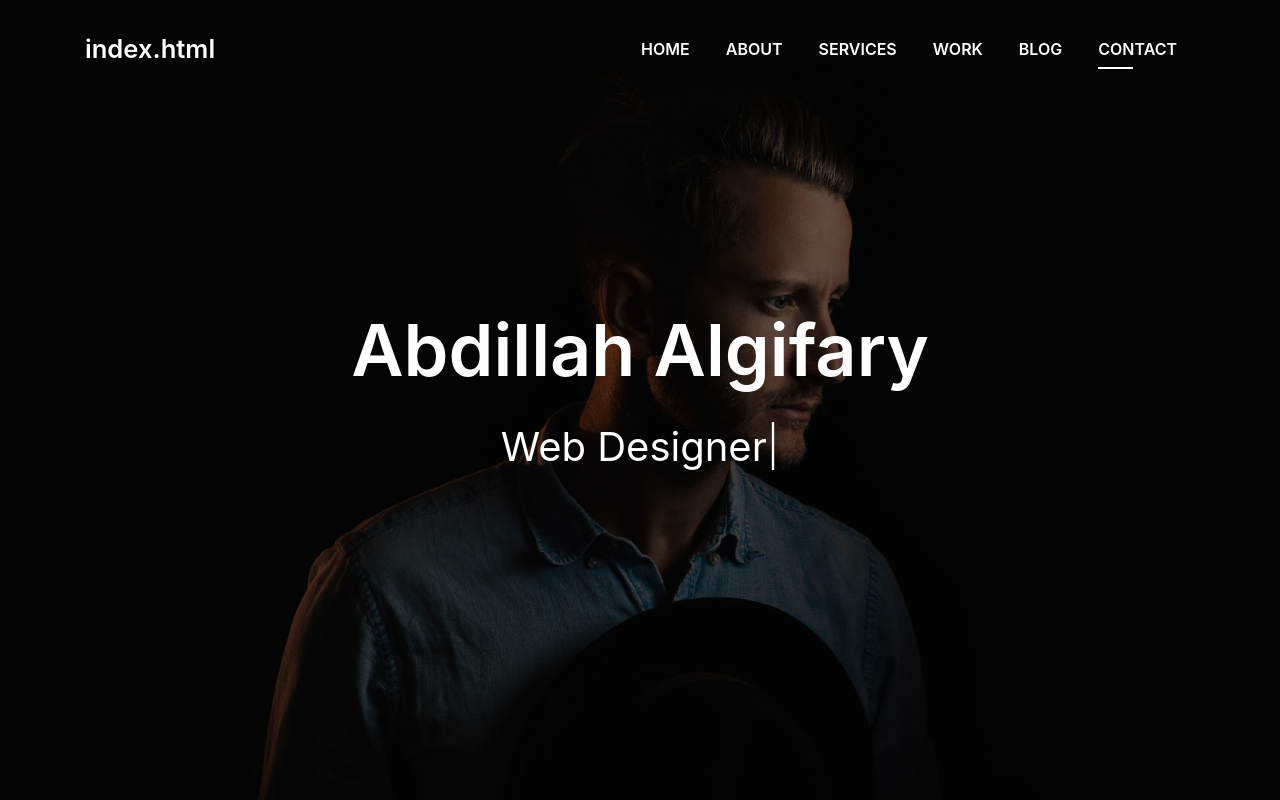
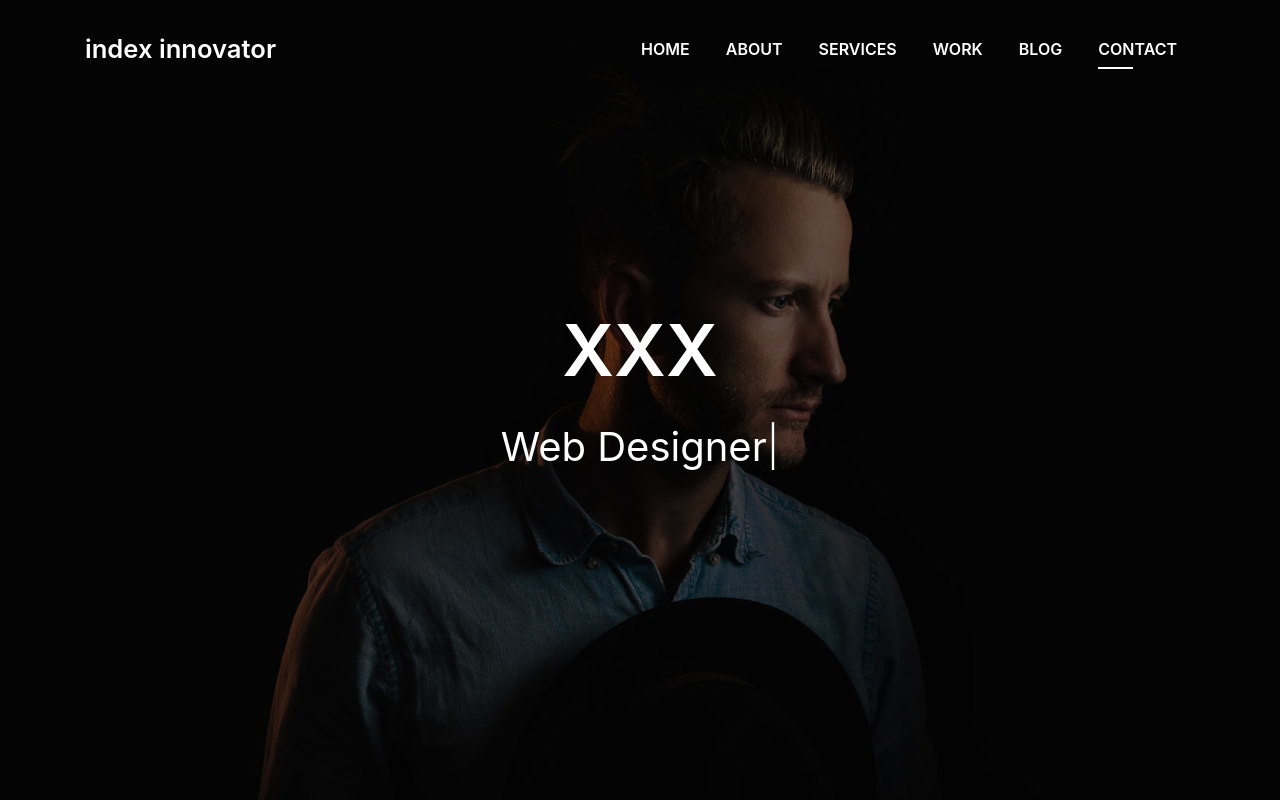
Before and after one commit to bungamaysyafa/index-innovator.github.io, a plain HTML site: page index.html in a window 1280 px wide. Shown: the top 800 px of the page. Drawn offline with Linux system fonts and the light colour scheme; files whose address does not match are found by name.

Commit message:
Update index.html

```diff
--- a/index.html
+++ b/index.html
@@ -37,7 +37,7 @@
   <!--/ Nav Star /-->
   <nav class="navbar navbar-b navbar-trans navbar-expand-md fixed-top" id="mainNav">
     <div class="container">
-      <a class="navbar-brand js-scroll" href="#page-top">index.html</a>
+      <a class="navbar-brand js-scroll" href="#page-top">index innovator</a>
       <button class="navbar-toggler collapsed" type="button" data-toggle="collapse" data-target="#navbarDefault"
         aria-controls="navbarDefault" aria-expanded="false" aria-label="Toggle navigation">
         <span></span>
@@ -77,7 +77,7 @@
       <div class="table-cell">
         <div class="container">
           <!--<p class="display-6 color-d">Hello, world!</p>-->
-          <h1 class="intro-title mb-4">Abdillah Algifary</h1>
+          <h1 class="intro-title mb-4">XXX</h1>
           <p class="intro-subtitle"><span class="text-slider-items">CEO DevFolio,Web Developer,Web Designer,Frontend Developer,Graphic Designer</span><strong class="text-slider"></strong></p>
           <!-- <p class="pt-3"><a class="btn btn-primary btn js-scroll px-4" href="#about" role="button">Learn More</a></p> -->
         </div>
```
